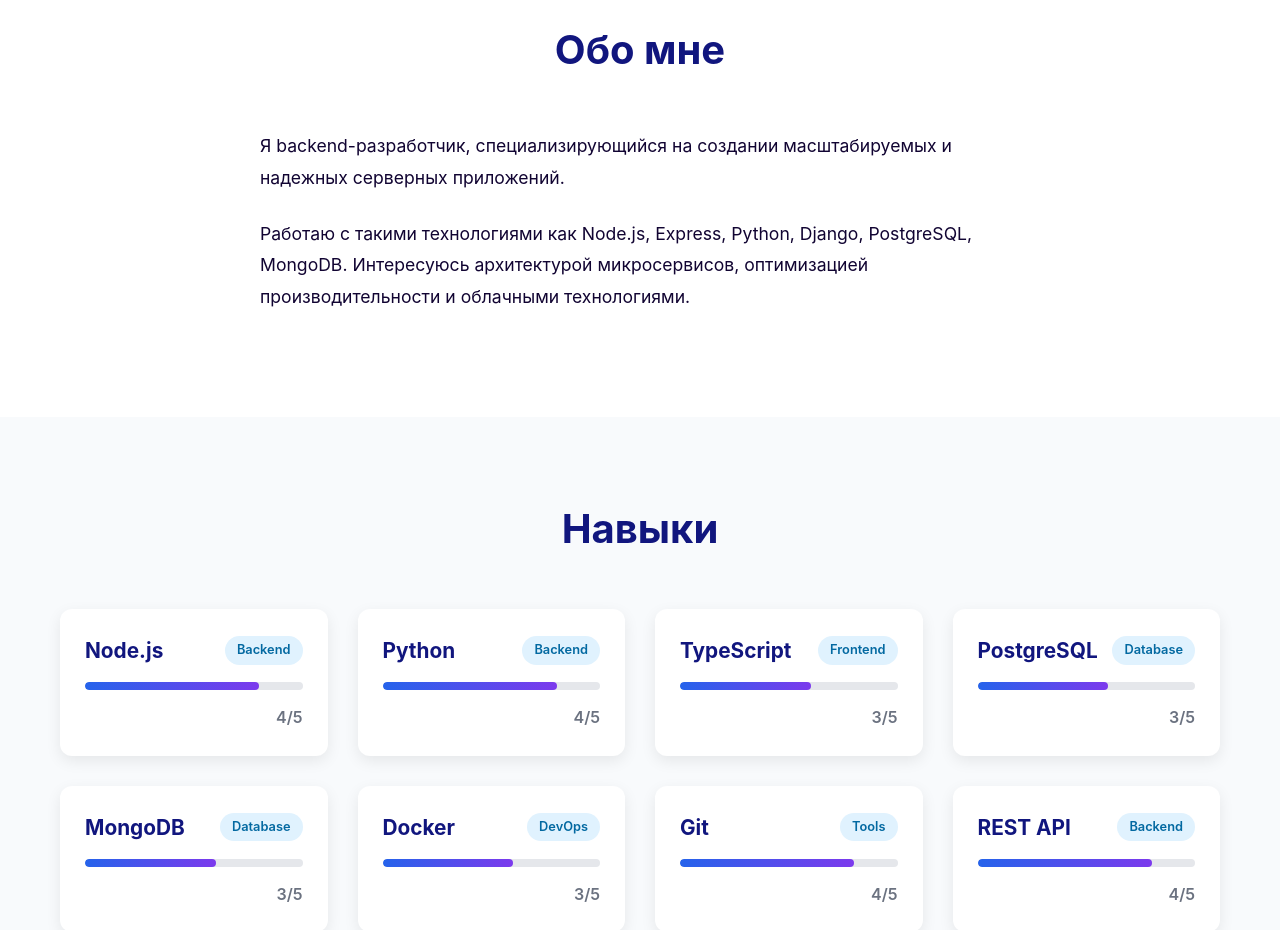
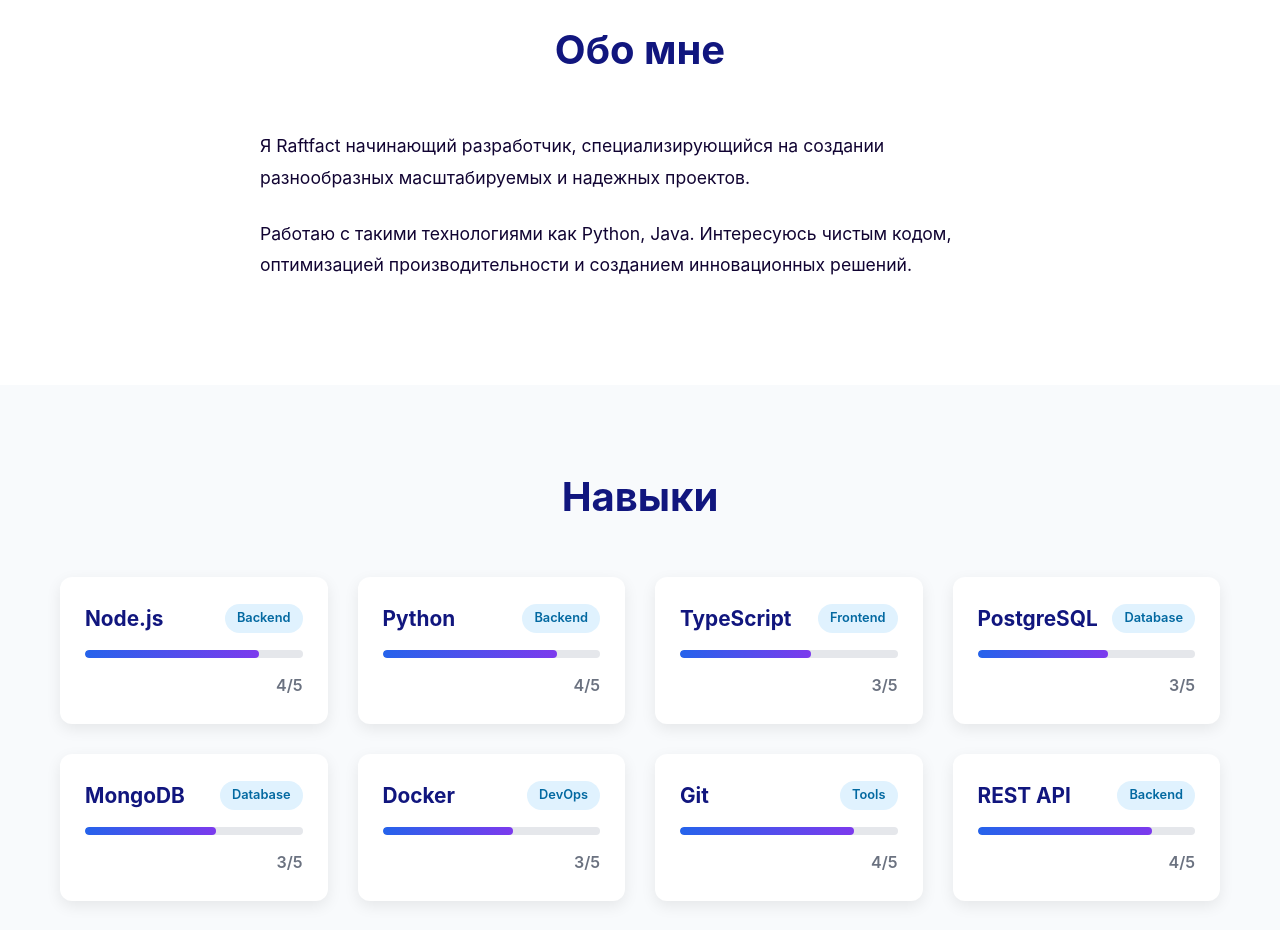
Before and after one commit to Raftfact/SiteV1, a React (Create React App) app: page / in a window 1280 px wide. Shown: the part 860-1790 px from the top of the page. Built offline with nearby package versions, Linux system fonts and the light colour scheme.

Commit message:
UPD: Block About

```diff
--- a/src/components/About/About.tsx
+++ b/src/components/About/About.tsx
@@ -9,11 +9,11 @@ const About: React.FC = () => {
         <div className="about-content">
           <div className="about-text">
             <p>
-              Я backend-разработчик, специализирующийся на создании масштабируемых и надежных серверных приложений.
+              Я Raftfact начинающий разработчик, специализирующийся на создании разнообразных масштабируемых и надежных проектов.
             </p>
             <p>
-              Работаю с такими технологиями как Node.js, Express, Python, Django, PostgreSQL, MongoDB.
-              Интересуюсь архитектурой микросервисов, оптимизацией производительности и облачными технологиями.
+              Работаю с такими технологиями как Python, Java.
+              Интересуюсь чистым кодом, оптимизацией производительности и созданием инновационных решений.
             </p>
           </div>
         </div>
```
